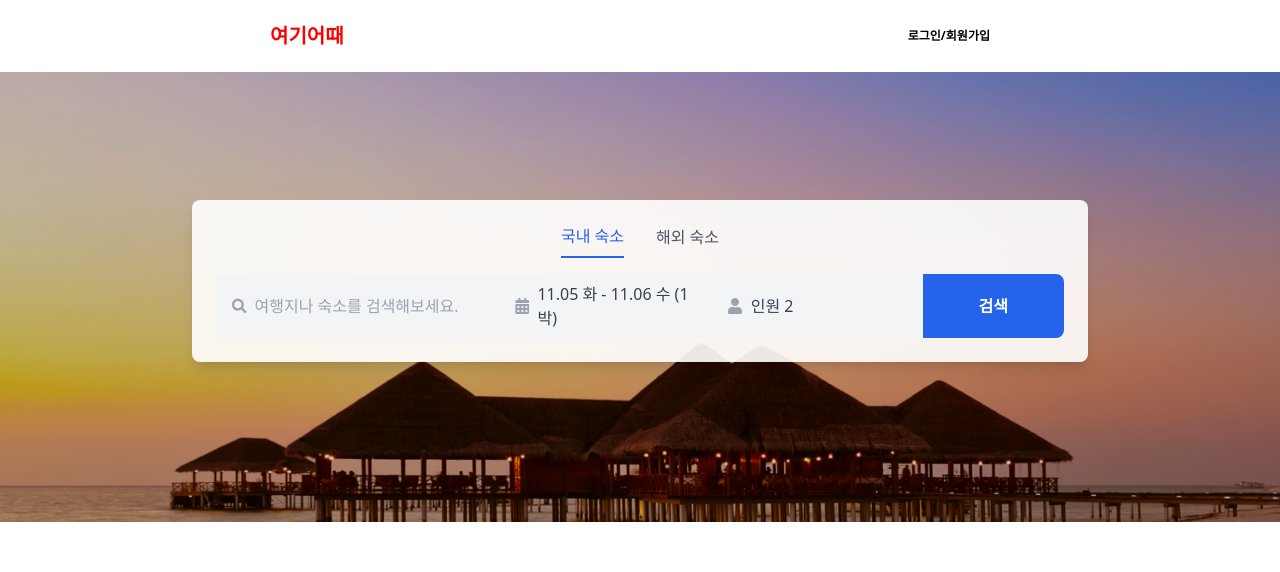
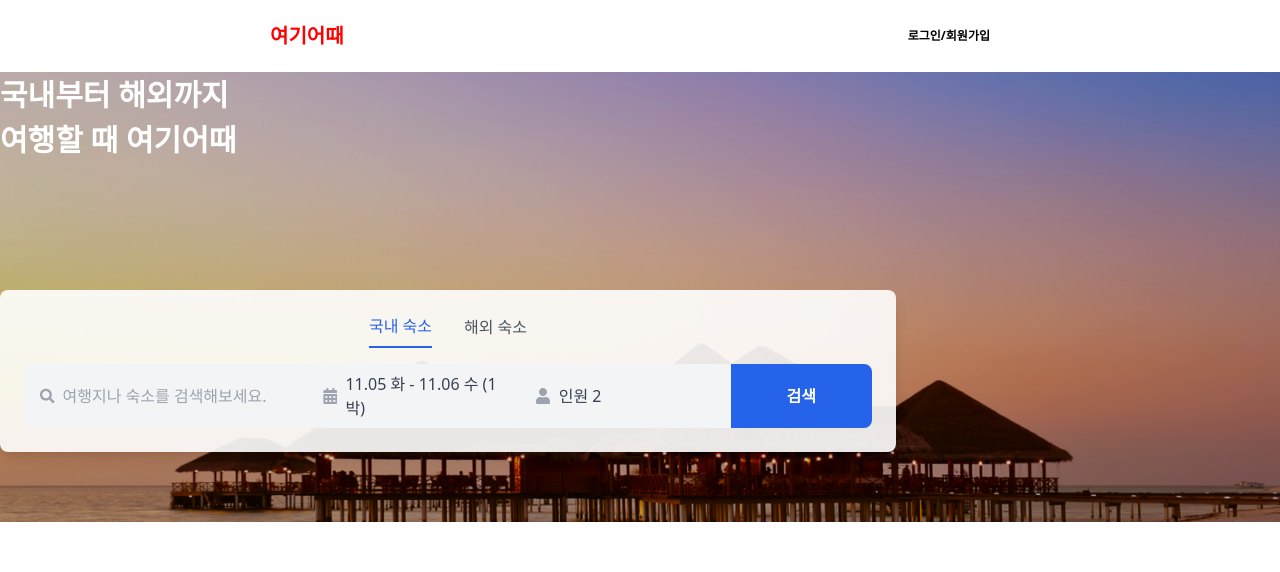
Before and after one commit to wnstndks/-, a Next.js app: page / in a window 1280 px wide. Shown: the top 572 px of the page. Built offline with nearby package versions, Linux system fonts and the light colour scheme.

Commit message:
추후 정렬 수정해야됨

```diff
--- a/app/page.tsx
+++ b/app/page.tsx
@@ -14,11 +14,23 @@ export default function Home() {
        <section
       role="region"
       aria-label="숙소 검색"
-      className="relative flex flex-col items-center w-full h-[450px] overflow-hidden bg-cover bg-no-repeat"
+      className="relative flex flex-col items w-full h-[450px] overflow-hidden bg-cover bg-no-repeat"
       style={{
         backgroundImage: `url('/img/image.png')`, // 이미지 경로 설정
       }}
     >
+      <div
+        style={{
+          color: "white",
+          fontSize: "30px",
+          fontWeight: "bolder",
+        }}
+      >
+        <span>국내부터 해외까지</span>
+        <br />
+        <span>여행할 때 여기어때</span>
+      </div>
+
       <div className="flex flex-col items-center bg-white bg-opacity-90 rounded-lg p-6 mt-32 w-3/4 max-w-4xl shadow-lg">
         {/* Tab 버튼 섹션 */}
         <div className="flex justify-center space-x-8">
```
